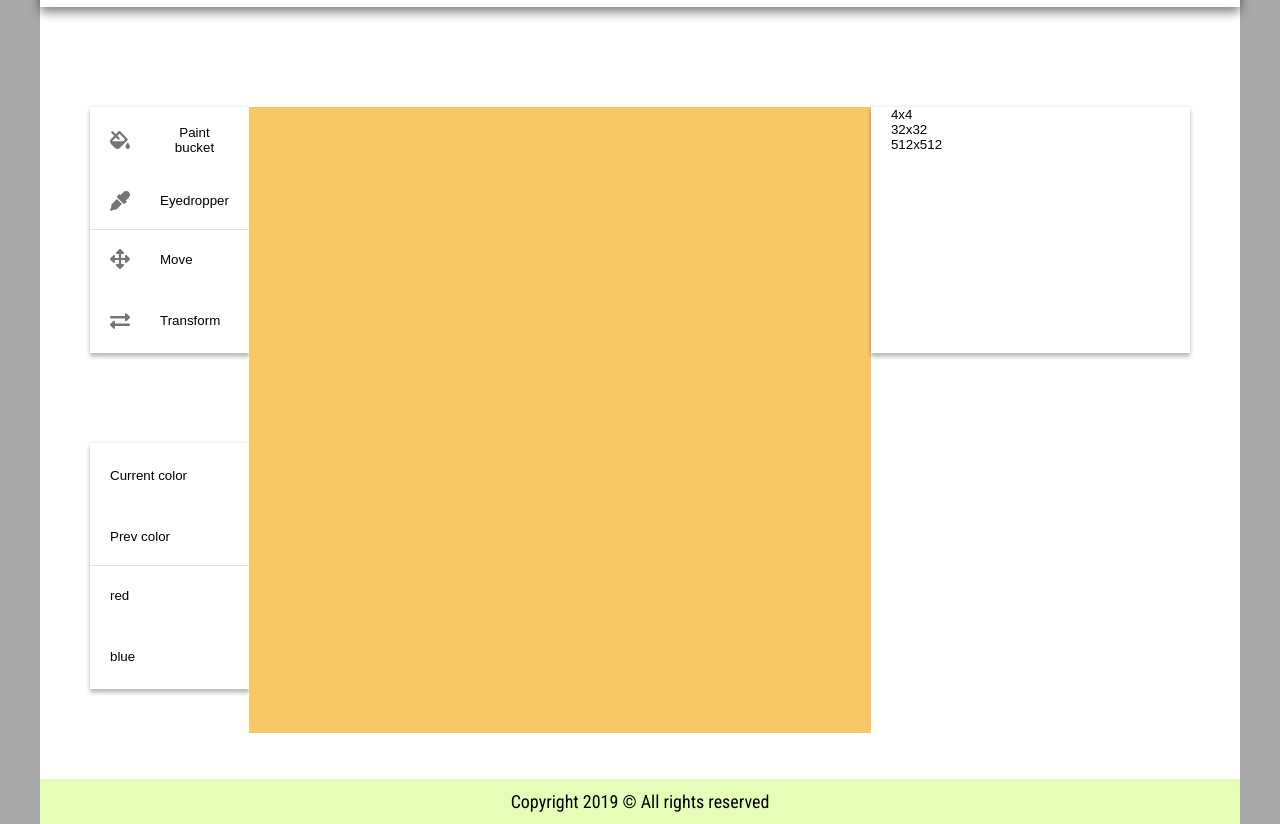
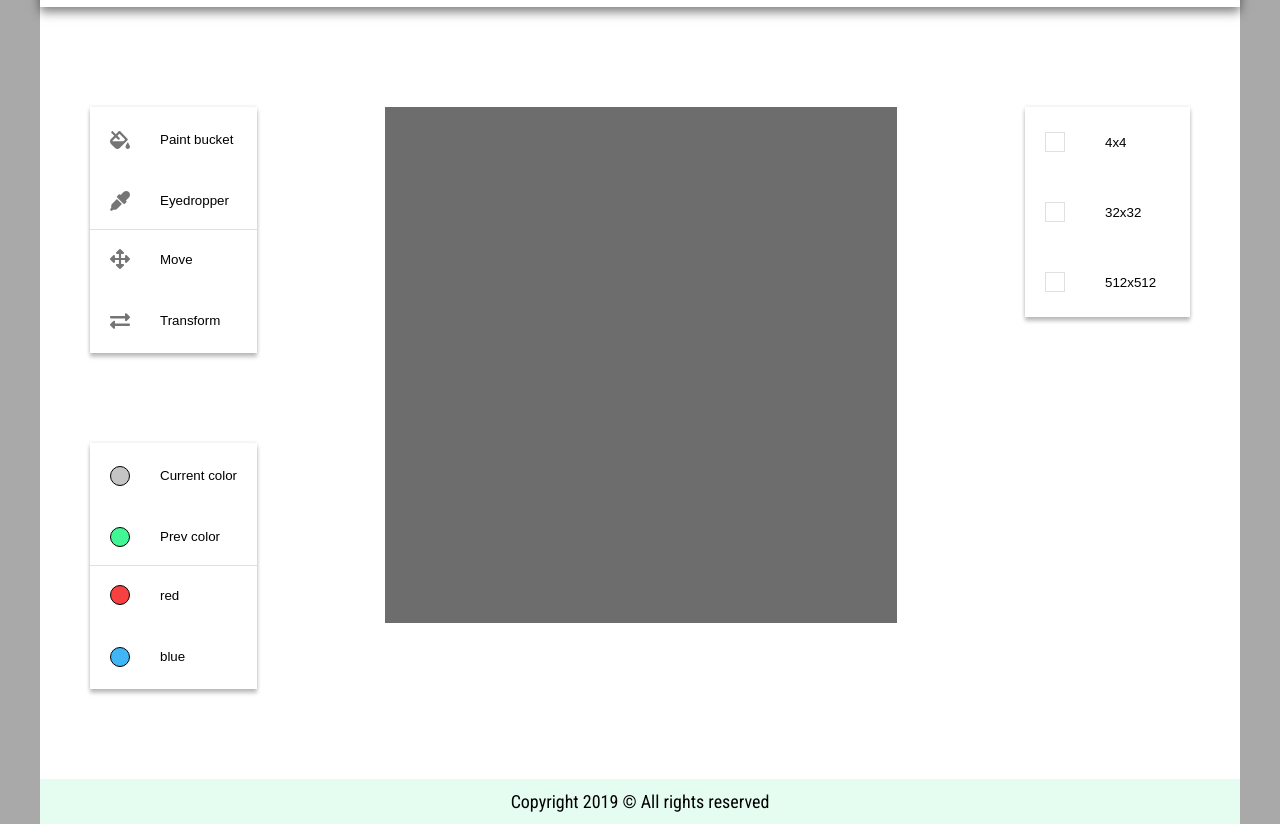
Before and after one commit to SergSmith64/codejam-canvas, a plain HTML site: page index.html in a window 1280 px wide. Shown: the part 45-869 px from the top of the page. Drawn offline with Linux system fonts and the light colour scheme.

Commit message:
fix: complete task

```diff
--- a/css/style.sass
+++ b/css/style.sass
@@ -7,6 +7,9 @@ body
   font-family: "Roboto Condensed", sans-serif
   font-size: 18px
   background-color: darkgrey
+
+button:hover
+  opacity: 0.5
 
 .wrapper
   margin: 0 auto
@@ -63,11 +66,7 @@ header
   // margin-top: 20px
   margin-bottom: 20px
   background-color: #6d6d6d
-
-
-
-  padding: 55px
-  background-color: #f7c865
+  // background-color: #f7c865
 
 .main-left-panel__tools button,
 .main-left-panel__colors button,
@@ -99,8 +98,45 @@ header
 #previous
   border-bottom: 1px solid rgba(0, 0, 0, 0.12)
 
+#current p,
+#previous p,
+#red p,
+#blue p
+  display: inline-block
+  width: 20px
+  height: 20px
+  margin-right: 30px
+  border-radius: 50%
+  background: #C4C4C4
+  border: 1px solid #000
+  box-sizing: border-box
+
+#previous p
+  background: #41F795
+
+#red p
+  background: #F74141
+
+#blue p
+  background: #41B6F7
+
+.main-right-panel
+  width: 15%
+  height: 210px
+
+.main-right-panel button
+  height: 70px
+
+.main-right-panel button p
+  display: inline-block
+  width: 20px
+  height: 20px
+  margin-right: 40px
+  border: 1px solid rgba(0, 0, 0, 0.12)
+
+
 .footer
   padding: 12px
   padding-left: 30px
   padding-right: 30px
-  background-color: #e5fdb7
+  background-color: #E5FCF0
```
Also changed, not shown: css/style.css, 1 other file.
